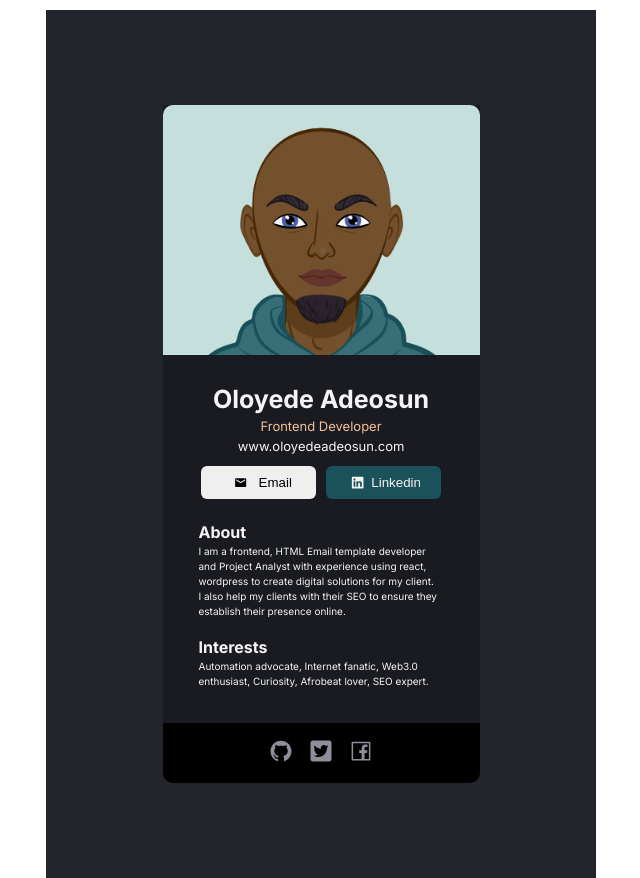
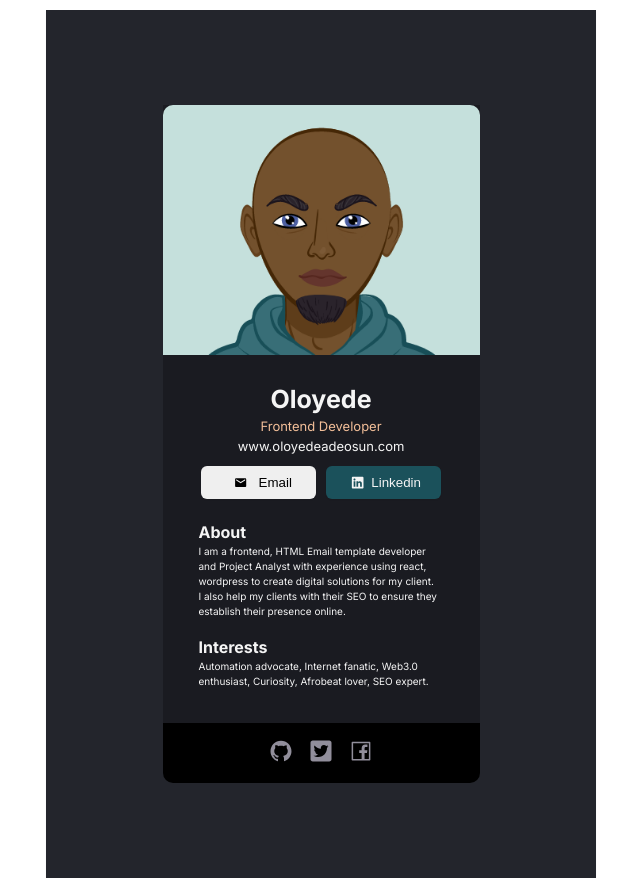
Before and after one commit to adesleem/React-Digital--Business-Card, a React (Vite) app: page / in a window 1280 px wide. Shown: the whole page, without its empty margins (319-959 px from the left). Built offline with nearby package versions, Linux system fonts and the light colour scheme.

Commit message:
React-Digital--Business-Card

```diff
--- a/src/App.jsx
+++ b/src/App.jsx
@@ -8,7 +8,7 @@ import Footer from "./Components/Footer";
 function App() {
   return (
     <div className="card">
-      <Info />
+      <Info title="Oloyede" />
       <About />
       <Interests />
       <Footer />
--- a/src/Components/Info.jsx
+++ b/src/Components/Info.jsx
@@ -3,17 +3,16 @@ import { MdEmail } from "react-icons/md";
 import { FaLinkedin } from "react-icons/fa";
 import profile from "../images/card_avatar2.png";
 
-export default function Info() {
+export default function Info({ title }) {
   return (
     <div className="info">
       <div className="profile-box">
         <img src={profile} alt="Profile Picture" className="info-image" />
       </div>
 
-      <h3>Oloyede Adeosun</h3>
+      <h3>{title}</h3>
       <p>Frontend Developer</p>
       <p className="website">
-        {" "}
         <a href="http://" target="_blank">
           www.oloyedeadeosun.com
         </a>
```
